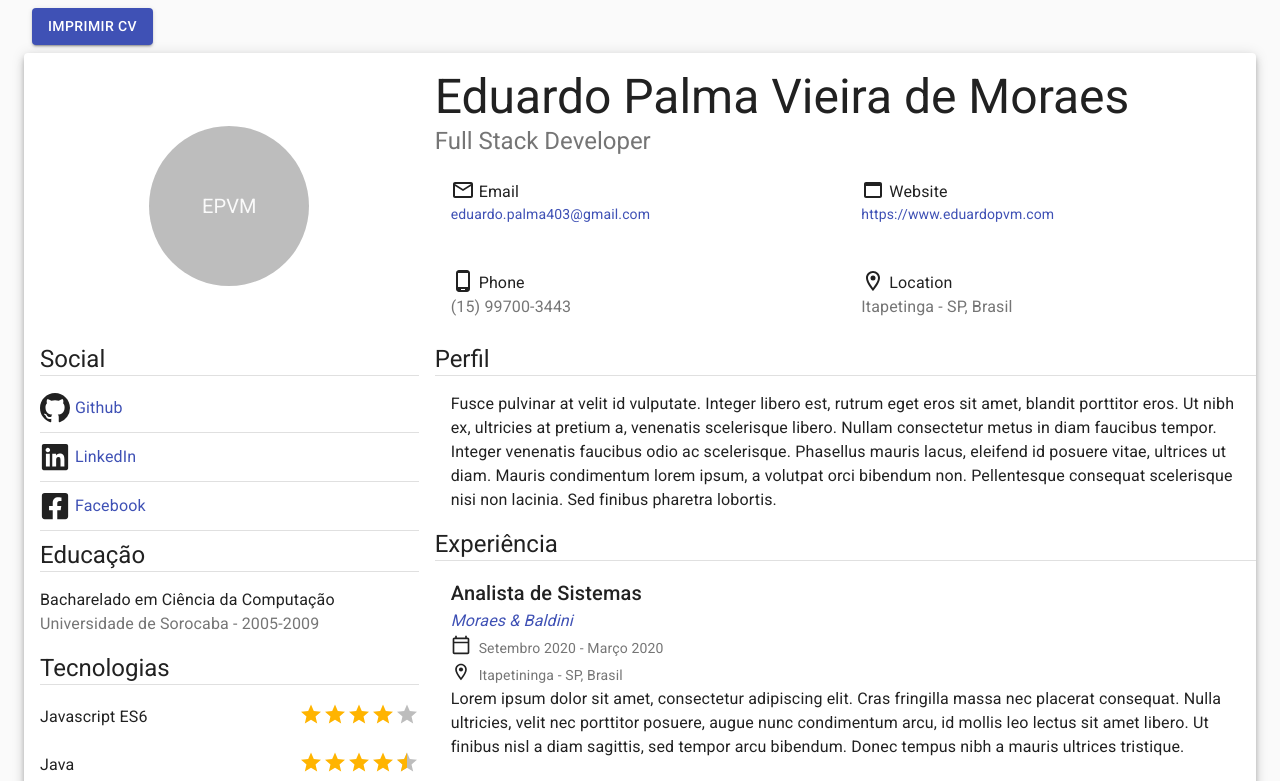
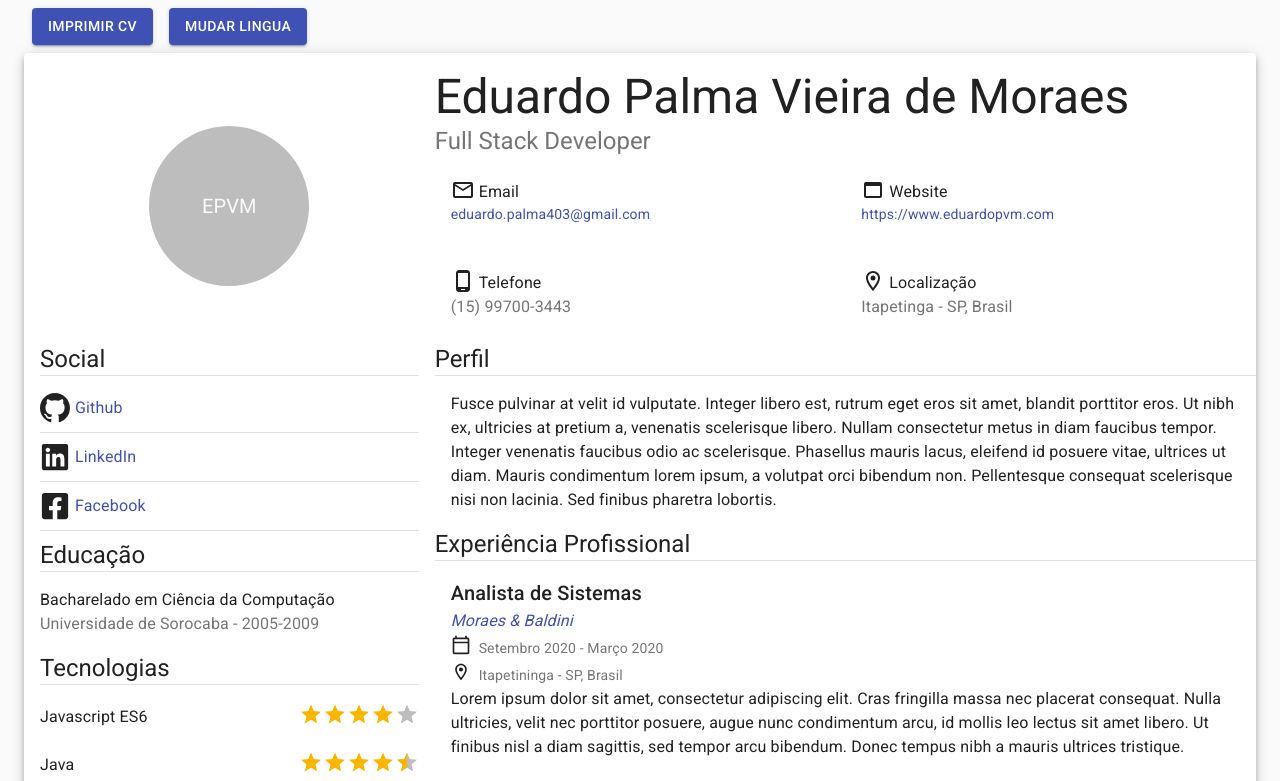
Before and after one commit to eduardopvm/react-cv, a React (Create React App) app: page / in a window 1280 px wide. Shown: the top 781 px of the page. Built offline with nearby package versions, Linux system fonts and the light colour scheme.

Commit message:
added label translations via react-i18next

```diff
--- a/package.json
+++ b/package.json
@@ -8,8 +8,10 @@
     "@material-ui/core": "4.11.3",
     "@material-ui/icons": "4.11.2",
     "@material-ui/lab": "^4.0.0-alpha.57",
+    "i18next": "^20.1.0",
     "react": "17.0.1",
     "react-dom": "17.0.1",
+    "react-i18next": "^11.8.12",
     "react-icons": "^4.2.0",
     "react-scripts": "4.0.0",
     "react-to-print": "^2.12.3"
--- a/src/InfoPanel.js
+++ b/src/InfoPanel.js
@@ -4,6 +4,7 @@ import CardContent from "@material-ui/core/CardContent";
 import Grid from "@material-ui/core/Grid";
 import Link from "@material-ui/core/Link";
 import { makeStyles } from "@material-ui/core/styles";
+import { useTranslation } from 'react-i18next';
 
 /* Icons */
 import PhoneAndroidOutlinedIcon from "@material-ui/icons/PhoneAndroidOutlined";
@@ -21,6 +22,7 @@ const useStyles = makeStyles({
 
 export default function HeaderPanel(props) {
   const classes = useStyles();
+  const [t, i18n] = useTranslation();
 
   return (
     <Grid container item xs={12}>
@@ -63,7 +65,7 @@ export default function HeaderPanel(props) {
       <Grid item xs={6}>
         <CardContent>
           <PhoneAndroidOutlinedIcon display="inline" className={classes.root} />
-          <Typography display="inline">Phone</Typography>
+          <Typography display="inline">{t('phone')}</Typography>
           <Typography color="textSecondary">{props.contact.phone}</Typography>
         </CardContent>
       </Grid>
@@ -71,7 +73,7 @@ export default function HeaderPanel(props) {
       <Grid item xs={6}>
         <CardContent>
           <LocationOnOutlinedIcon display="inline" className={classes.root} />
-          <Typography display="inline">Location</Typography>
+          <Typography display="inline">{t('location')}</Typography>
           <Typography color="textSecondary">
             {props.contact.location}
           </Typography>
--- a/src/Layout.js
+++ b/src/Layout.js
@@ -3,6 +3,7 @@ import Grid from "@material-ui/core/Grid";
 import Paper from "@material-ui/core/Paper";
 import Avatar from "@material-ui/core/Avatar";
 import Button from "@material-ui/core/Button";
+import i18n from "i18next";
 import { useRef } from 'react'
 import { makeStyles } from "@material-ui/core/styles";
 import { useReactToPrint } from 'react-to-print';
@@ -33,9 +34,14 @@ export default function Layout(props) {
     content: () => componentRef.current,
   });
 
+  const changeLanguage = (lng) => {
+    i18n.changeLanguage(lng);
+  };
+
   return (
     <Container fixed>
       <Button onClick={handlePrint} variant="contained" color="primary" className={classes.button}>Imprimir CV</Button>
+      <Button onClick={() => changeLanguage('en')} variant="contained" color="primary" className={classes.button}>Mudar Lingua</Button>
       <Paper elevation={5} component="main">
         {/* Full page grid container */}
         <Grid container ref={componentRef} style={{ paddingTop: "1rem"}}>
--- a/src/ProfessionalProfile.js
+++ b/src/ProfessionalProfile.js
@@ -2,11 +2,14 @@ import React from "react";
 import Typography from "@material-ui/core/Typography";
 import Box from "@material-ui/core/Box";
 import Divider from "@material-ui/core/Divider";
+import { useTranslation } from 'react-i18next';
 
 export default function ProfissionalProfile(props) {
+  const [t, i18n] = useTranslation();
+
   return (
     <Box>
-      <Typography variant="h5">Perfil</Typography>
+      <Typography variant="h5">{t('profile')}</Typography>
       <Divider />
       <Typography variant="body1" component="div">
         <Box m={2}>{props.profileText}</Box>
--- a/src/Sidebar.js
+++ b/src/Sidebar.js
@@ -2,6 +2,7 @@ import React from "react";
 import Typography from "@material-ui/core/Typography";
 import Box from "@material-ui/core/Box";
 import Divider from "@material-ui/core/Divider";
+import { useTranslation } from 'react-i18next';
 
 import RatedSkillList from "./RatedSkillList";
 import CertificateList from "./CertificateList";
@@ -9,6 +10,8 @@ import GeneralSkillsList from "./GeneralSkillsList";
 import SocialList from "./SocialList";
 
 export default function Sidebar(props) {
+  const [t, i18n] = useTranslation();
+
   return (
     <React.Fragment>
       <Box>
@@ -21,7 +24,7 @@ export default function Sidebar(props) {
 
       <Box>
         <Box ml={2}>
-          <Typography variant="h5">Educação</Typography>
+          <Typography variant="h5">{t('education')}</Typography>
         </Box>
         <Divider variant="middle" />
         <Box m={2}>
@@ -34,7 +37,7 @@ export default function Sidebar(props) {
 
       <Box>
         <Box ml={2}>
-          <Typography variant="h5">Tecnologias</Typography>
+          <Typography variant="h5">{t('technicalSkills')}</Typography>
         </Box>
         <Divider variant="middle" />
         <RatedSkillList skills={props.data.technical_skills} />
@@ -42,7 +45,7 @@ export default function Sidebar(props) {
 
       <Box>
         <Box ml={2}>
-          <Typography variant="h5">Conceitos &amp; Metodologias</Typography>
+          <Typography variant="h5">{t('generalSkills')}</Typography>
         </Box>
         <Divider variant="middle" />
         <GeneralSkillsList skills={props.data.general_skills} />
@@ -50,7 +53,7 @@ export default function Sidebar(props) {
 
       <Box>
         <Box ml={2}>
-          <Typography variant="h5">Línguas</Typography>
+          <Typography variant="h5">{t('languageSkills')}</Typography>
         </Box>
         <Divider variant="middle" />
         <RatedSkillList skills={props.data.languague_skills} />
@@ -58,7 +61,7 @@ export default function Sidebar(props) {
 
       <Box>
         <Box ml={2}>
-          <Typography variant="h5">Certificados</Typography>
+          <Typography variant="h5">{t('certificates')}</Typography>
         </Box>
         <Divider variant="middle" />
         <CertificateList certificates={props.data.certificates} />
--- a/src/WorkHistory.js
+++ b/src/WorkHistory.js
@@ -1,10 +1,13 @@
 import Typography from "@material-ui/core/Typography";
 import Box from "@material-ui/core/Box";
 import Divider from "@material-ui/core/Divider";
+import { useTranslation } from 'react-i18next';
 
 import WorkHistoryItem from "./WorkHistoryItem";
 
 export default function WorkHistory(props) {
+  const [t, i18n] = useTranslation();
+
   const workHistory = [];
   props.history.map((list, index) => {
     workHistory.push(
@@ -14,7 +17,7 @@ export default function WorkHistory(props) {
 
   return (
     <Box>
-      <Typography variant="h5">Experiência</Typography>
+      <Typography variant="h5">{t('workHistory')}</Typography>
       <Divider />
       <Box>{workHistory}</Box>
     </Box>
--- /dev/null
+++ b/src/i18n.js
@@ -0,0 +1,48 @@
+import i18n from 'i18next';
+import { initReactI18next } from 'react-i18next';
+
+const translations = {
+  en: {
+    translation: {
+      "phone": "Phone",
+      "location": "Location",
+      "profile": "Profile",
+      "education": "Education",
+      "technicalSkills": "Technical Skills",
+      "generalSkills": "Concepts & Methodologies",
+      "languageSkills": "Languages",
+      "certificates": "Certificates",
+      "workHistory": "Work History"
+    }
+  },
+  pt: {
+    translation: {
+      "phone": "Telefone",
+      "location": "Localização",
+      "profile": "Perfil",
+      "education": "Educação",
+      "technicalSkills": "Tecnologias",
+      "generalSkills": "Conceitos & Metodologias",
+      "languageSkills": "Línguas",
+      "certificates": "Certificados",
+      "workHistory": "Experiência Profissional"
+    }
+  }
+}
+
+i18n
+  .use(initReactI18next)
+  .init({
+    resources: translations,
+    lng: 'pt',
+    fallbackLng: 'en',
+    debug: true,
+    initImmediate: false,
+
+    interpolation: {
+      escapeValue: false, // not needed for react as it escapes by default
+    }
+  });
+
+
+export default i18n;
--- a/src/index.js
+++ b/src/index.js
@@ -3,6 +3,9 @@ import ReactDOM from "react-dom";
 import CssBaseline from "@material-ui/core/CssBaseline";
 
 import App from "./App";
+
+// import i18n for translating labels
+import './i18n';
 
 const rootElement = document.getElementById("root");
 ReactDOM.render(
```
Also changed, not shown: 1 other file (tests, documents, lock files or other folders).
